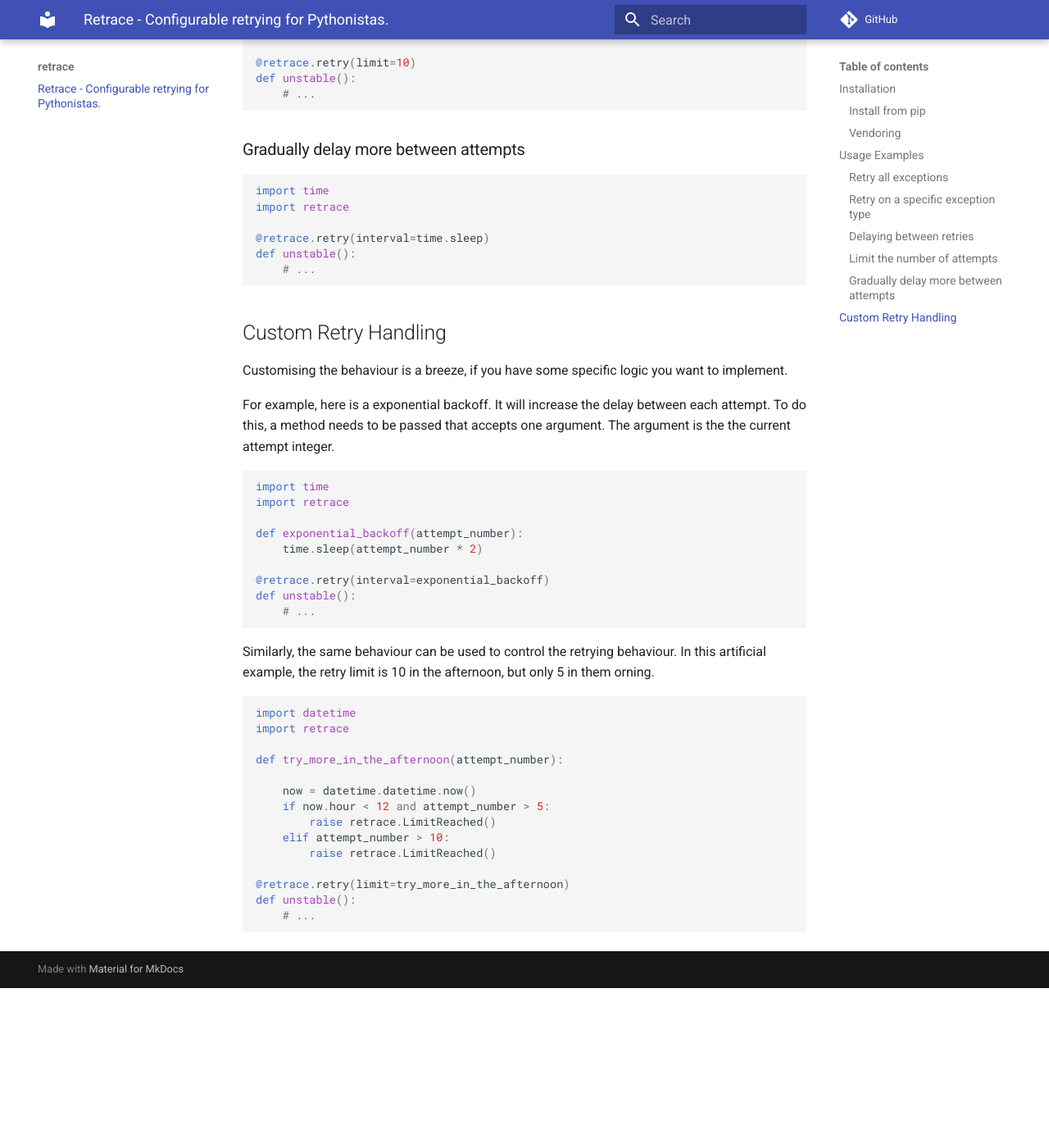
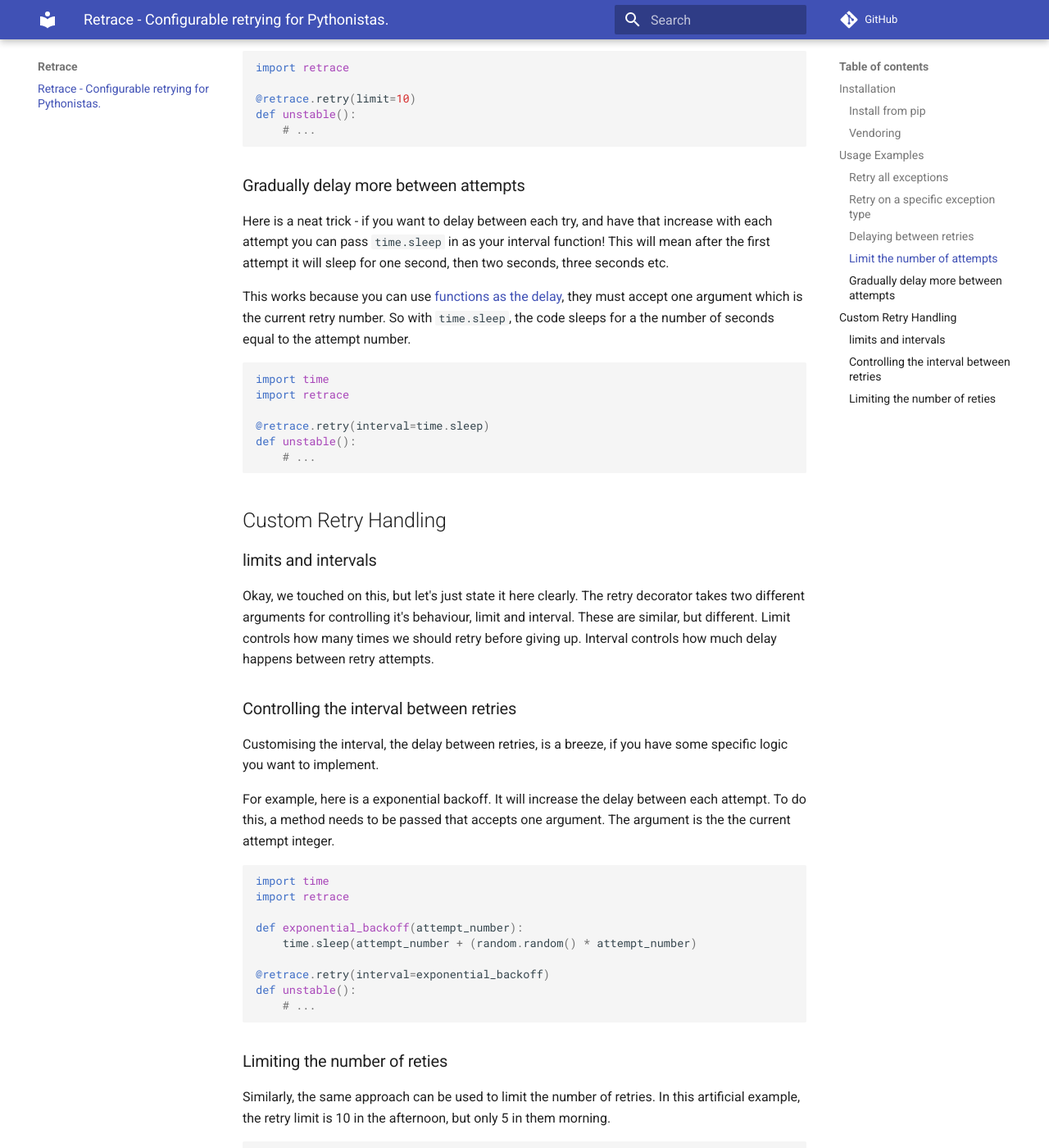
Before and after one commit to d0ugal/retrace, an MkDocs documentation site: the page built from docs/index.md, in a window 1280 px wide and 1400 px high, scrolled down 1838 px. Shown: the whole window at 82% size. Built offline with MkDocs 1.6.1 and Material for MkDocs 9.7.7, drawn with Linux system fonts in a browser that asks for light colours; comment, search, counter and statistics services are not loaded; before the commit the page ends 3043 px from its top, so only the background shows below that.

Commit message:
Improved docs for custom behaviours

````diff
--- a/docs/index.md
+++ b/docs/index.md
@@ -1,4 +1,21 @@
 # Retrace - Configurable retrying for Pythonistas.
+
+[![PyPI Downloads][pypi-dl-image]][pypi-dl-link]
+[![PyPI Version][pypi-v-image]][pypi-v-link]
+[![Build Status][travis-image]][travis-link]
+[![Coverage Status][codecov-image]][codecov-link]
+[![Landscale Code Health][landscape-image]][landscape-link]
+
+[codecov-image]: http://codecov.io/github/d0ugal/retrace/coverage.svg?branch=master
+[codecov-link]: http://codecov.io/github/d0ugal/retrace?branch=master
+[landscape-image]: https://landscape.io/github/d0ugal/retrace/master/landscape.svg?style=flat-square
+[landscape-link]: https://landscape.io/github/d0ugal/retrace/master
+[pypi-dl-image]: https://img.shields.io/pypi/dm/retrace.png
+[pypi-dl-link]: https://pypi.python.org/pypi/retrace
+[pypi-v-image]: https://img.shields.io/pypi/v/retrace.png
+[pypi-v-link]: https://pypi.python.org/pypi/retrace
+[travis-image]: https://img.shields.io/travis/d0ugal/retrace/master.png
+[travis-link]: https://travis-ci.org/d0ugal/retrace
 
 Dealing with some unstable code? Be it a bad connection or system that often
 fall over retrace is here to help. Simple, easy and configurable method
@@ -99,6 +116,16 @@
 
 ### Gradually delay more between attempts
 
+Here is a neat trick - if you want to delay between each try, and have that
+increase with each attempt you can pass `time.sleep` in as your interval
+function! This will mean after the first attempt it will sleep for one second,
+then two seconds, three seconds etc.
+
+This works because you can use [functions as the delay](#custom-retry-
+handling), they must accept one argument which is the current retry number. So
+with `time.sleep`, the code sleeps for a the number of seconds equal to the
+attempt number.
+
 
 ```python
 import time
@@ -112,8 +139,18 @@
 
 ## Custom Retry Handling
 
-Customising the behaviour is a breeze, if you have some specific logic you
-want to implement.
+### limits and intervals
+
+Okay, we touched on this, but let's just state it here clearly. The retry
+decorator takes two different arguments for controlling it's behaviour, limit
+and interval. These are similar, but different. Limit controls how many times
+we should retry before giving up. Interval controls how much delay happens
+between retry attempts.
+
+### Controlling the interval between retries
+
+Customising the interval, the delay between retries, is a breeze, if you have
+some specific logic you want to implement.
 
 For example, here is a exponential backoff. It will increase the delay between
 each attempt. To do this, a method needs to be passed that accepts one
@@ -124,16 +161,18 @@
 import retrace
 
 def exponential_backoff(attempt_number):
-    time.sleep(attempt_number * 2)
+    time.sleep(attempt_number + (random.random() * attempt_number)
 
 @retrace.retry(interval=exponential_backoff)
 def unstable():
     # ...
 ```
 
-Similarly, the same behaviour can be used to control the retrying behaviour.
-In this artificial example, the retry limit is 10 in the afternoon, but only 5
-in them orning.
+### Limiting the number of reties
+
+Similarly, the same approach can be used to limit the number of retries. In
+this artificial example, the retry limit is 10 in the afternoon, but only 5
+in them morning.
 
 ```python
 import datetime
--- a/mkdocs.yml
+++ b/mkdocs.yml
@@ -1,4 +1,4 @@
-site_name: retrace
+site_name: Retrace
 theme: material
 
 repo_name: 'GitHub'
````
